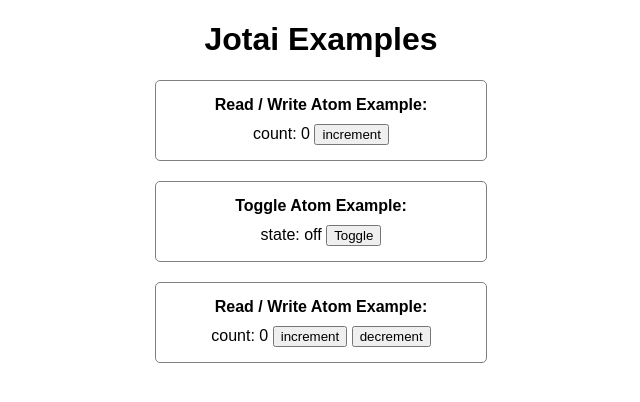
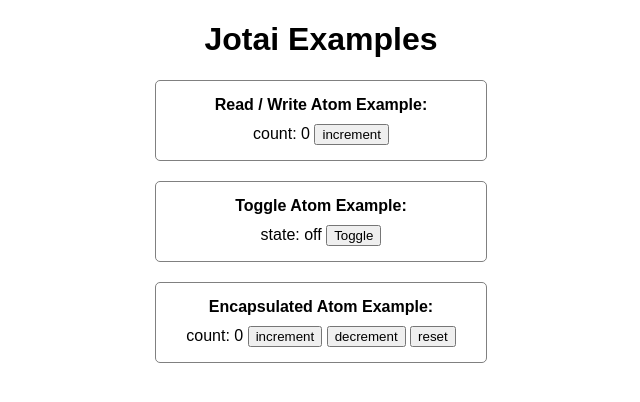
Before and after one commit to stevemolitor/jotai-examples, a React (Create React App) app: page / in a window 1280 px wide. Shown: the top 402 px of the page, without its empty margins (319-959 px from the left). Built offline with nearby package versions, Linux system fonts and the light colour scheme.

Commit message:
Add reset to EncapsulatedAtomExample

```diff
--- a/src/encapsulated-atom/EncapsulatedAtomExample.tsx
+++ b/src/encapsulated-atom/EncapsulatedAtomExample.tsx
@@ -1,15 +1,16 @@
 import { useCount } from "./state";
 
 export const EncapsulatedAtomExample = () => {
-  const { count, increment, decrement } = useCount();
+  const { count, increment, decrement, reset } = useCount();
 
   return (
     <div className="example">
       <>
-        <div className="example-title">Read / Write Atom Example:</div>
+        <div className="example-title">Encapsulated Atom Example:</div>
         <div>
           count: {count} <button onClick={increment}>increment</button>{" "}
-          <button onClick={decrement}>decrement</button>
+          <button onClick={decrement}>decrement</button>{" "}
+          <button onClick={reset}>reset</button>
         </div>
       </>
     </div>
--- a/src/encapsulated-atom/state.ts
+++ b/src/encapsulated-atom/state.ts
@@ -1,23 +1,31 @@
 import { atom, useAtomValue, useSetAtom } from "jotai";
+import { atomWithReset, useResetAtom /*, RESET */ } from "jotai/utils";
 import { useMemo } from "react";
 
-const countAtom = atom(0);
+const countAtom = atomWithReset(0);
 
 const incrementAtom = atom(null, (get, set) =>
   set(countAtom, get(countAtom) + 1)
 );
 
-const decrementAtom = atom(null, (get, set) =>
-  set(countAtom, get(countAtom) - 1)
-);
+const decrementAtom = atom(null, (get, set) => {
+  set(countAtom, Math.max(get(countAtom) - 1, 0));
+});
+
+// another way to reset - more useful when delegating to another atom,
+// or when conditionally resetting
+// const resetAtom = atom(null, (_get, set) => {
+//   set(countAtom, RESET);
+// });
 
 export const useCount = () => {
+  const count = useAtomValue(countAtom);
   const increment = useSetAtom(incrementAtom);
   const decrement = useSetAtom(decrementAtom);
-  const count = useAtomValue(countAtom);
+  const reset = useResetAtom(countAtom);
 
   return useMemo(
-    () => ({ increment, decrement, count }),
-    [count, increment, decrement]
+    () => ({ increment, decrement, reset, count }),
+    [count, increment, decrement, reset]
   );
 };
```
